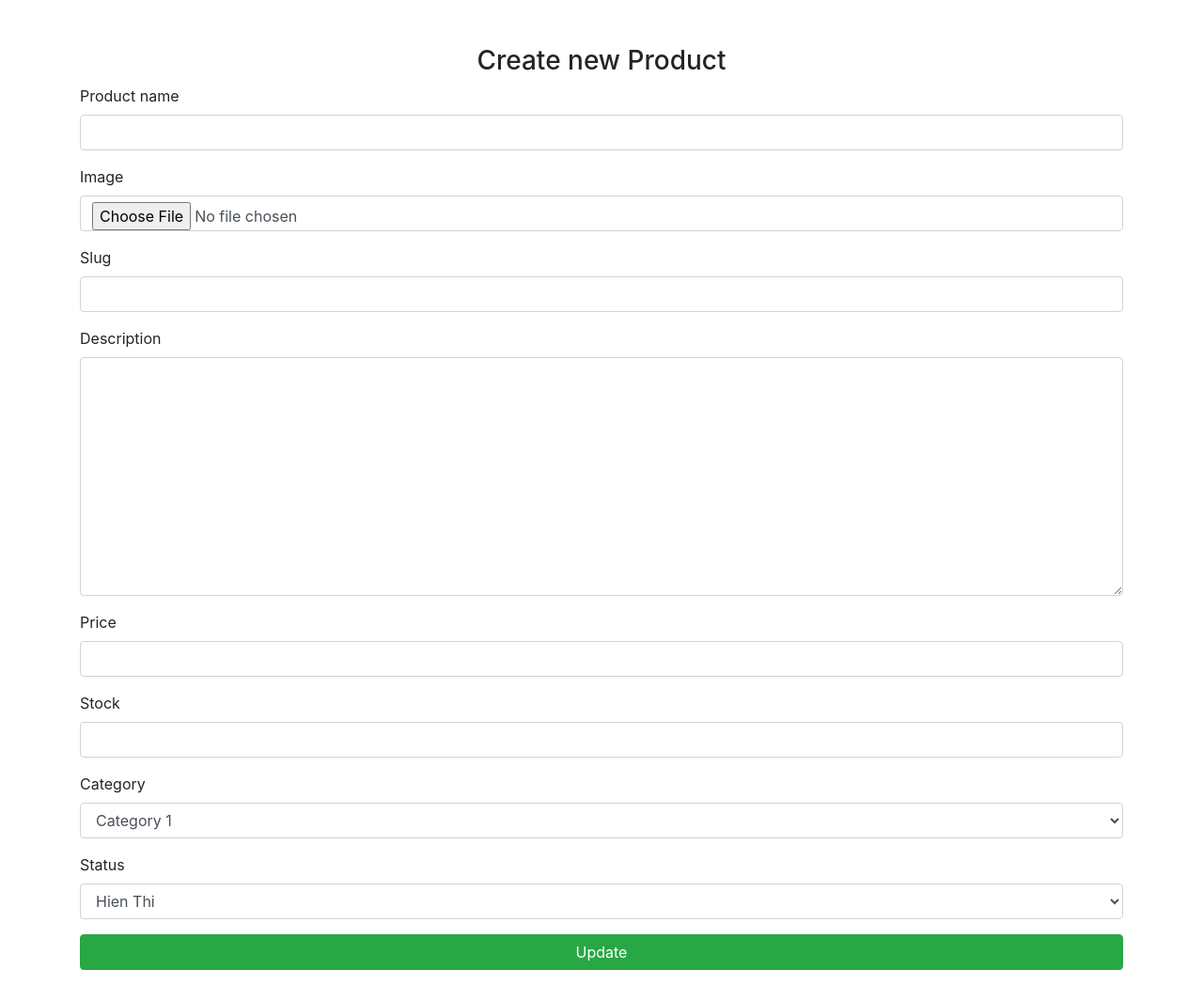
After one commit to letoan285/thanh_bui, a PHP site: page /create_product.php in a window 1280 px wide. The commit adds this page. Shown: the whole page at 94% size. Run offline with PHP 8.4, Linux system fonts and the light colour scheme.

Commit message:
oop crud

```diff
--- a/oop_crud/Product.php
+++ b/oop_crud/Product.php
@@ -3,5 +3,6 @@ require_once "./BaseModel.php";
 
 class Product extends BaseModel {
     protected $table = 'products';
+    protected $columns = ['name', 'description', 'slug', 'category_id', 'price', 'image', 'stock', 'status'];
 
 }
--- /dev/null
+++ b/oop_crud/create_product.php
@@ -0,0 +1,74 @@
+<?php
+// require_once "./Product.php";
+
+// $id = $_GET['id'];
+
+
+// $product = Product::find($id);
+
+?>
+<!DOCTYPE html>
+<html lang="en">
+<head>
+    <meta charset="UTF-8">
+    <meta name="viewport" content="width=device-width, initial-scale=1.0">
+    <title>Document</title><link rel="stylesheet" href="https://stackpath.bootstrapcdn.com/bootstrap/4.4.1/css/bootstrap.min.css" integrity="sha384-Vkoo8x4CGsO3+Hhxv8T/Q5PaXtkKtu6ug5TOeNV6gBiFeWPGFN9MuhOf23Q9Ifjh" crossorigin="anonymous">
+</head>
+<body>
+    <div class="container">
+        <div class="row">
+            <div class="col-md-12">
+            <h3 class="text-center mt-5">Create new Product</h3>
+                <form action="save_product.php" method="POST" enctype="multipart/form-data">
+
+                    <div class="form-group">
+                        <label for="">Product name</label>
+                        <input name="name" type="text" class="form-control" >
+                    </div>
+                    <div class="form-group">
+                        <label for="">Image</label>
+                        <input name="image" type="file" class="form-control" >
+                    </div>
+                    <div class="form-group">
+                        <label for="">Slug</label>
+                        <input name="slug" type="text" class="form-control" >
+                    </div>
+                    <div class="form-group">
+                        <label for="">Description</label>
+                        <textarea  name="description" class="form-control" id="" cols="30" rows="10"></textarea>
+                    </div>
+                    <div class="form-group">
+                        <label for="">Price</label>
+                        <input type="text" name="price" class="form-control" >
+                    </div>
+
+                    <div class="form-group">
+                        <label for="">Stock</label>
+                        <input type="text" name="stock" class="form-control" >
+                    </div>
+                    <div class="form-group">
+                        <label for="">Category</label>
+                        <select name="category_id" id="" class="form-control">
+                            <option value="1">Category 1</option>
+                            <option value="2">Category 2</option>
+                            <option value="3">Category 3</option>
+                        </select>
+                    </div>
+
+                    <div class="form-group">
+                        <label for="">Status</label>
+                        <select name="status" id="" class="form-control">
+                            <option value="1">Hien Thi</option>
+                            <option value="0">Khong Hien thi</option>
+                        </select>
+                    </div>
+
+                    <div class="form-group">
+                       <button type="submit" class="btn btn-block btn-success">Update</button>
+                    </div>
+                </form>
+            </div>
+        </div>
+    </div>
+</body>
+</html>
--- a/oop_crud/index.php
+++ b/oop_crud/index.php
@@ -35,7 +35,7 @@ $products = Product::all();
                         <th>Name</th>
                         <th>Price</th>
                         <th>Category</th>
-                        <th><a class="btn btn-sm btn-success" href="/products/create">Create New</a></th>
+                        <th><a class="btn btn-sm btn-success" href="./create_product.php">Create New</a></th>
                     </tr>
                 </thead>
                 <tbody>
```
Also changed, not shown: oop_crud/BaseModel.php (+46 -10 lines), oop_crud/save_product.php (added, +23 -0 lines), oop_crud/save_update_product.php (+11 -9 lines), oop_crud/uploads/1585584155-iphone-11-pro-black-400x400.jpg (added), oop_crud/uploads/1585584201-iphone-11-pro-black-400x400.jpg (added), oop_crud/uploads/1585584265-iphone-11.jpg (added).
